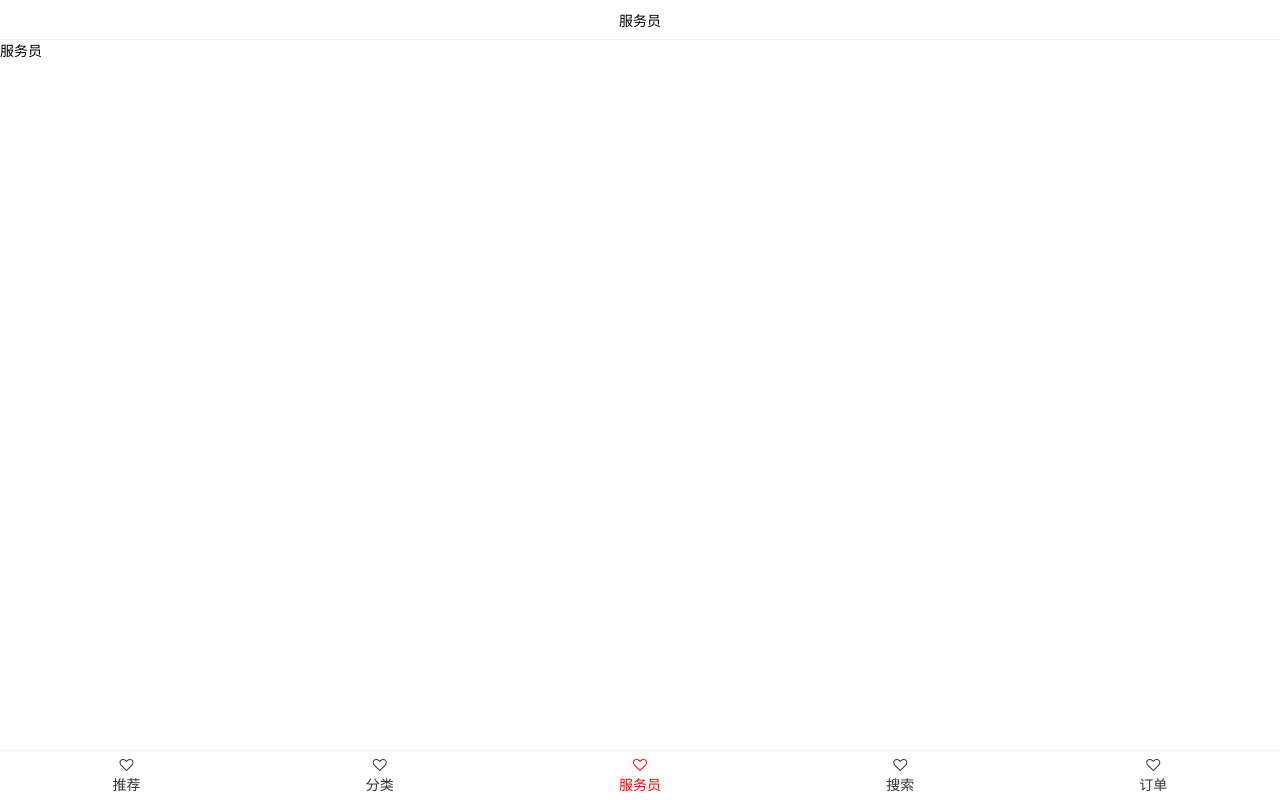
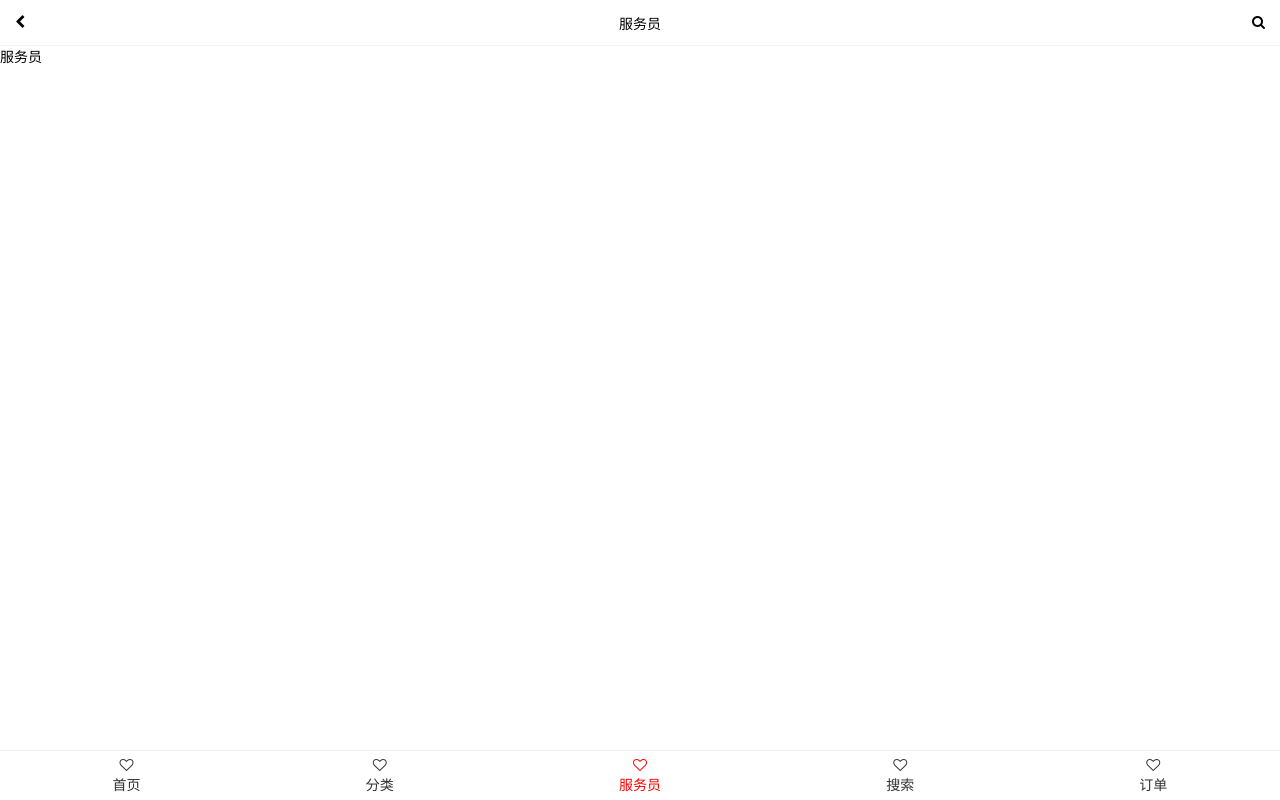
Before and after one commit to kouchao/order-app, a Vue app: page /#/waiter in a window 1280 px wide. Built offline with nearby package versions, Linux system fonts and the light colour scheme.

Commit message:
新增 占位图

```diff
--- a/package.json
+++ b/package.json
@@ -13,6 +13,7 @@
     "axios": "^0.17.1",
     "font-awesome": "^4.7.0",
     "vue": "^2.5.2",
+    "vue-concise-slider": "^2.4.8",
     "vue-router": "^3.0.1",
     "vuex": "^3.0.1"
   },
--- a/src/App.vue
+++ b/src/App.vue
@@ -38,12 +38,12 @@
   }
 
   .showTabBar {
-    top: 40px;
+    top: 46px;
     bottom: 50px;
   }
 
   .hideTabBar {
-    top: 40px;
+    top: 46px;
     bottom: 0px;
   }
 
--- a/src/components/NavBar.vue
+++ b/src/components/NavBar.vue
@@ -1,6 +1,8 @@
 <template>
   <div class="nav-bar">
+    <div class="left-btn"><i class="fa fa-chevron-left" aria-hidden="true"></i></div>
     <div>{{title}}</div>
+    <div class="right-btn"><i class="fa fa-search" aria-hidden="true"></i></div>
   </div>
 </template>
 
@@ -21,13 +23,26 @@
 <style scoped>
   .nav-bar {
     position: fixed;
-    height: 39px;
+    height: 45px;
     top: 0;
     left: 0;
     width: 100vw;
     border-bottom: 1px solid #f2f2f2;
     display: flex;
-    justify-content: center;
+    justify-content: space-between;
     align-items: center;
   }
+
+  .left-btn {
+    width: 50px;
+    padding-left: 15px;
+  }
+
+  .right-btn {
+    width: 50px;
+    padding-right: 15px;
+    text-align: right;
+  }
+
+
 </style>
--- a/src/components/TabBar.vue
+++ b/src/components/TabBar.vue
@@ -16,7 +16,7 @@
       return {
         tabBarList: [{
           name: 'recommend',
-          text: '推荐',
+          text: '首页',
           icon: 'fa-heart-o'
         }, {
           name: 'category',
--- a/src/components/food.vue
+++ b/src/components/food.vue
@@ -1,5 +1,6 @@
 <template>
   <div class="food">
+    <div v-if="foodList.length > 0">
       <router-link class="item" :to="{ name: 'details', params: { id: item.id }}" v-for="item of foodList">
         <div class="flex">
           <img
@@ -20,6 +21,12 @@
           <div class="oldPrice">¥{{item.old_price}}</div>
         </div>
       </router-link>
+    </div>
+
+    <div v-else style="margin-top: 100px; text-align: center">
+      <img src="../assets/nodata.svg" alt="" style="width: 70%;">
+      <p style="padding: 15px; font-size: 18px; color: #666666">没有数据</p>
+    </div>
   </div>
 
 </template>
--- a/src/components/recommend.vue
+++ b/src/components/recommend.vue
@@ -1,5 +1,11 @@
 <template>
   <div class="recommend">
+      <!-- 配置slider组件 -->
+      <slider style="height:150px" :pages="pages" :sliderinit="sliderinit" @slide='slide' @tap='onTap' @init='onInit'>
+        <!-- 设置loading,可自定义 -->
+        <div slot="loading">loading...</div>
+      </slider>
+
     <router-link class="item" :to="{ name: 'details', params: { id: item.food.id }}" v-for="item of recommendList">
       <div class="flex">
         <img
@@ -26,19 +32,51 @@
 
 <script>
   import store from '../store/index'
-
+  import slider from 'vue-concise-slider'// import slider components
   export default {
     name: "recommend",
     data() {
       return {
-        recommendList: []
+        recommendList: [],
+        pages:[
+          {
+            html: '<div class="slider1">slider1</div>',
+            style: {
+              'background': '#1bbc9b'
+            }
+          },
+          {
+            html: '<div class="slider2">slider2</div>',
+            style: {
+              'background': '#4bbfc3'
+            }
+          },
+          {
+            html: '<div class="slider3">slider3</div>',
+            style: {
+              'background': '#7baabe'
+            }
+          }
+        ],
+        //Sliding configuration [obj]
+        sliderinit: {
+          currentPage: 0,
+          thresholdDistance: 100,
+          thresholdTime: 300,
+          loop:true,
+          infinite:1,
+          slidesToScroll:1
+        }
       }
     },
     store,
     created: function () {
-      this.$store.commit('setTitle', '推荐')
+      this.$store.commit('setTitle', '首页')
       this.$store.commit('setActiveTab', this.$route.name)
       this.getRecommend(0)
+    },
+    components: {
+      slider
     },
     methods: {
       getRecommend(page) {
@@ -57,6 +95,14 @@
             _this.recommendList = res.data.dataList
           }
         })
+      }, slide (data) {
+        console.log(data)
+      },
+      onTap (data) {
+        console.log(data)
+      },
+      onInit (data) {
+        console.log(data)
       }
     }
   }
--- a/src/main.js
+++ b/src/main.js
@@ -13,7 +13,7 @@ import 'font-awesome/css/font-awesome.css'
 Vue.prototype.$ajax = axios
 
 Vue.prototype.$baseUrl = 'http://localhost:20001'
-Vue.prototype.$imageUrl = 'http://yun.jskou.com/毕业设计/'
+Vue.prototype.$imageUrl = 'http://yun.kouchao.top/毕业设计/'
 
 Vue.config.productionTip = false
 
--- a/src/store/index.js
+++ b/src/store/index.js
@@ -9,7 +9,7 @@ Vue.use(Vuex)
 
 export default new Vuex.Store({
   state: {
-    title: '推荐',
+    title: '首页',
     activeTab: 'recommend',
     hideOrShowTabBar: true
   },
```
Also changed, not shown: src/assets/nodata.svg (added), 1 other file (tests, documents, lock files or other folders). Lines whose indentation alone changed are shown as unchanged.
